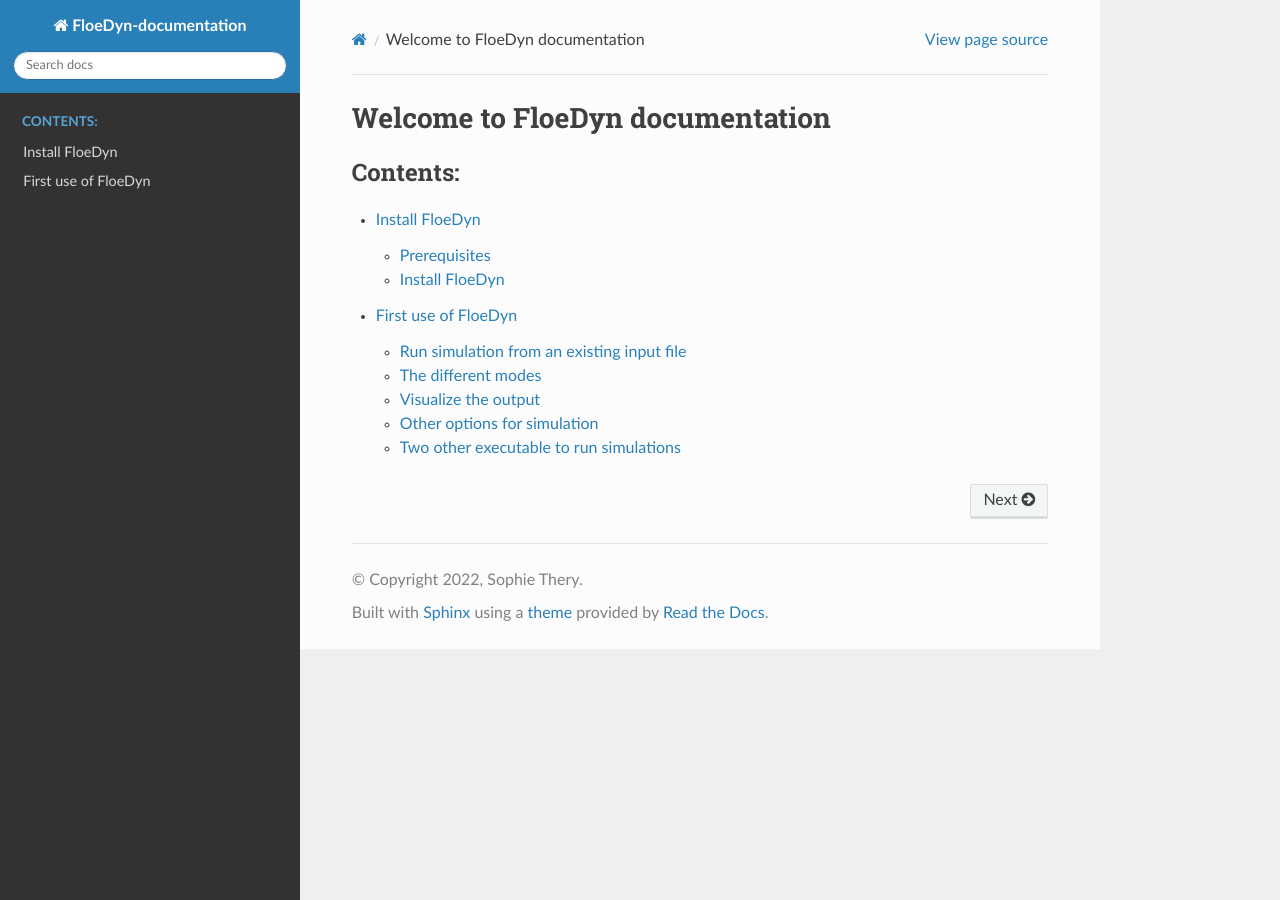
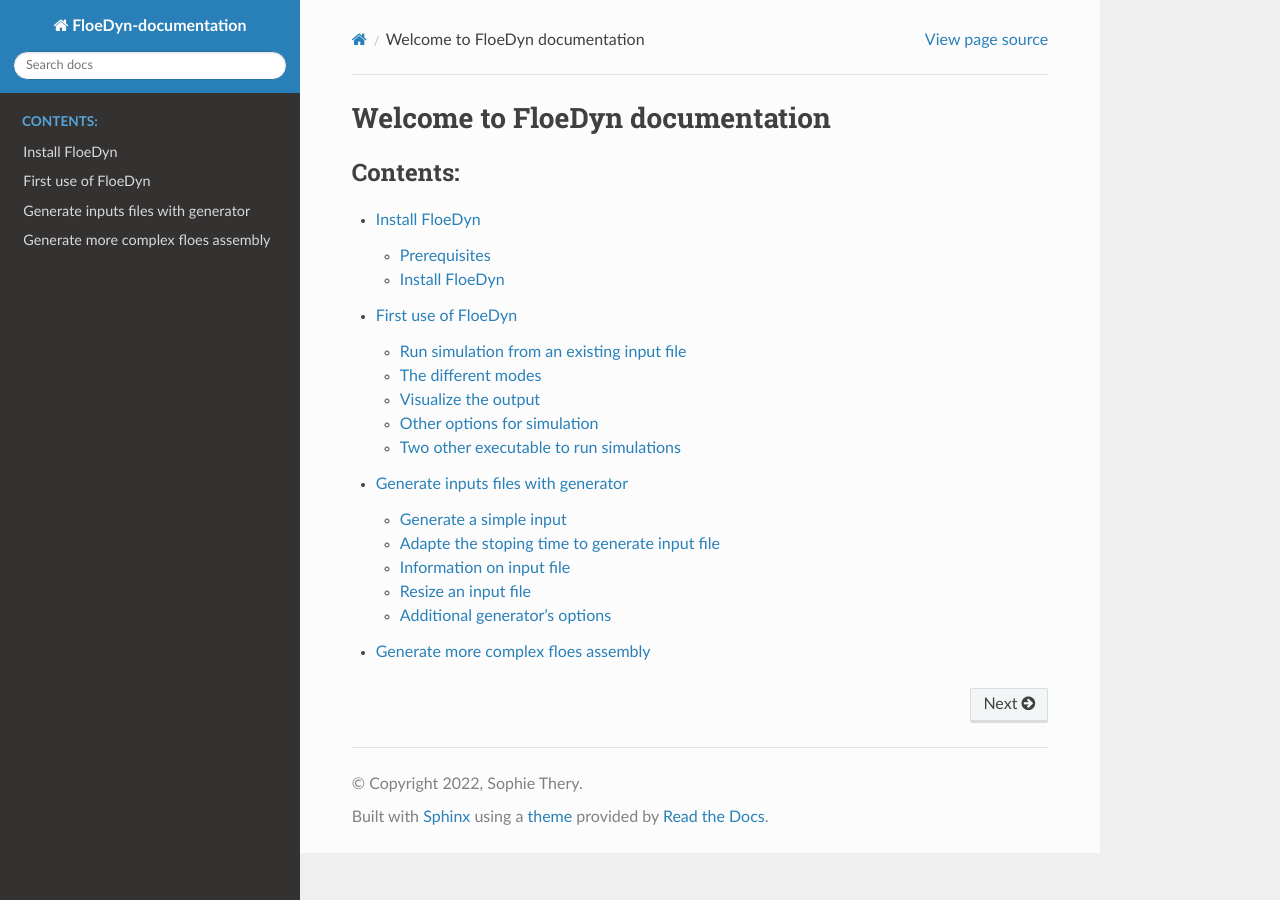
Before and after one commit to FloeDynHub/FloeDyn-documentation, a Sphinx documentation site: the page built from source/index.rst, in a window 1280 px wide. Built offline with Sphinx 7.4.7 and the Read the Docs theme 2.0.0, drawn with Linux system fonts in a browser that asks for light colours.

Commit message:
Update index.rst

```diff
--- a/source/index.rst
+++ b/source/index.rst
@@ -11,3 +11,5 @@
 
    Install_FloeDyn
    First_Use
+   Generate_Input
+   Complex_Generator
```
